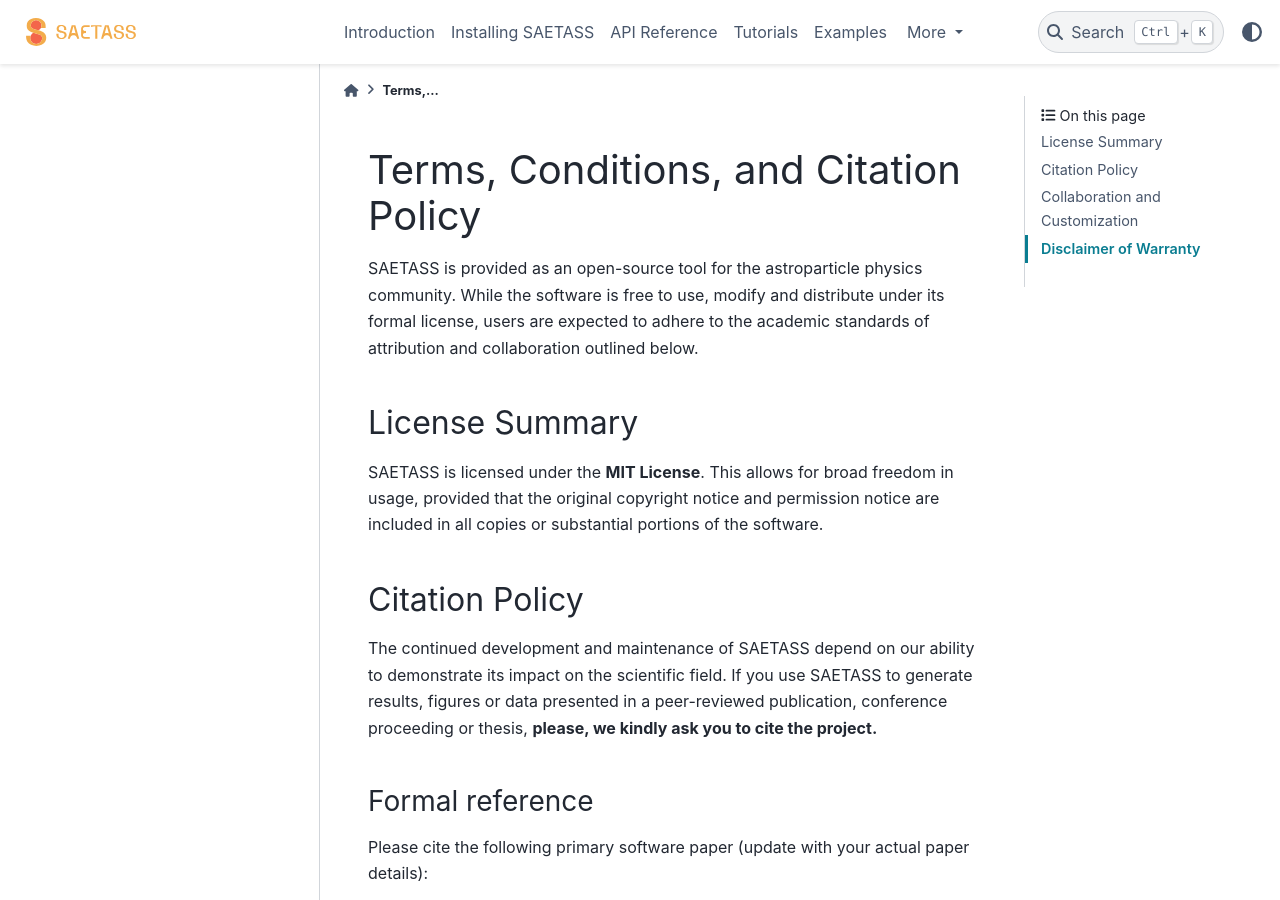
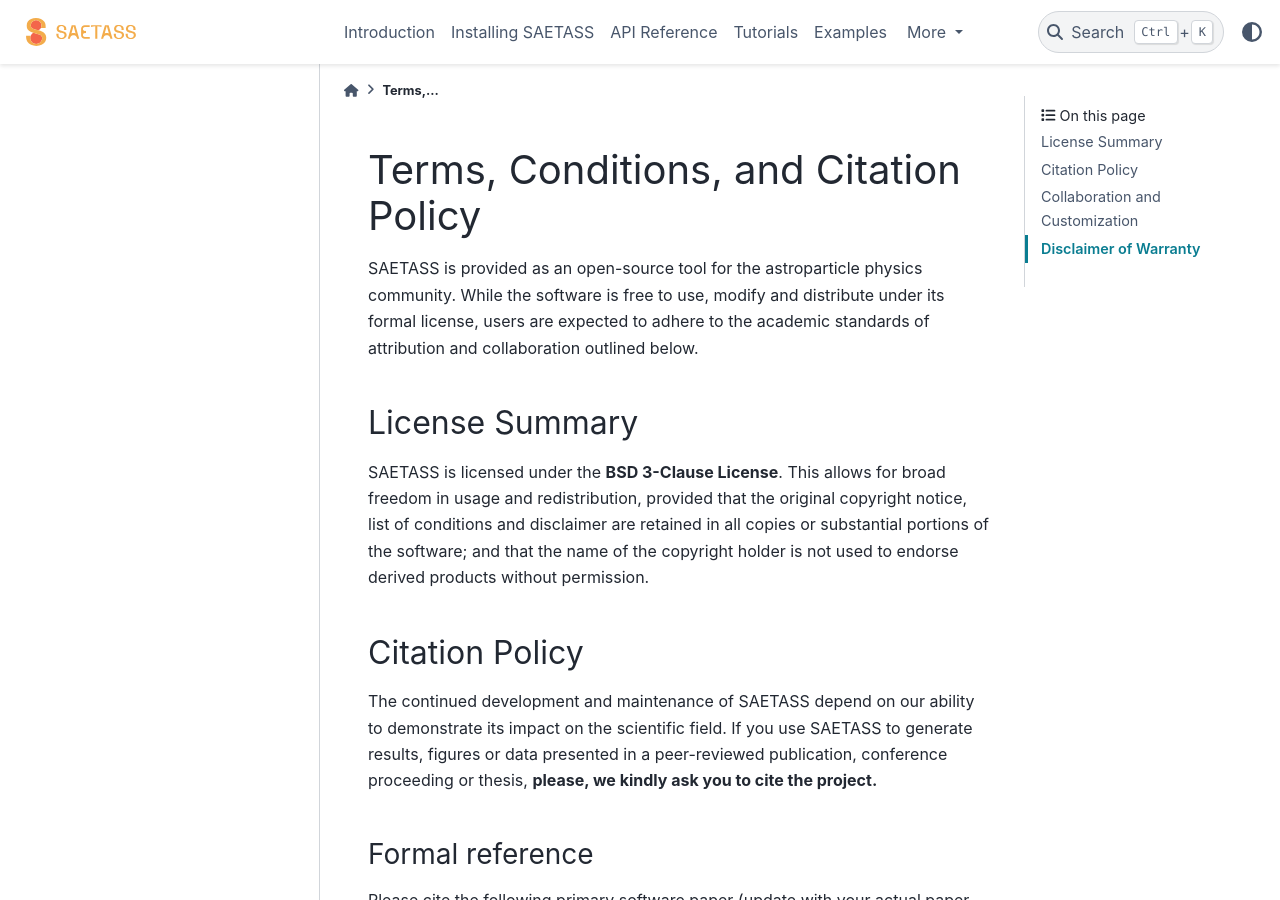
Before and after one commit to jmgarciamorillo/SAETASS, a Sphinx documentation site: the page built from docs/source/terms.rst, in a window 1280 px wide and 900 px high. Built offline with Sphinx 7.4.7 and the PyData theme 0.15.4, drawn with Linux system fonts in a browser that asks for light colours.

Commit message:
Updated SAETASS license

```diff
--- a/docs/source/terms.rst
+++ b/docs/source/terms.rst
@@ -8,7 +8,7 @@ SAETASS is provided as an open-source tool for the astroparticle physics communi
 License Summary
 ---------------
 
-SAETASS is licensed under the **MIT License**. This allows for broad freedom in usage, provided that the original copyright notice and permission notice are included in all copies or substantial portions of the software.
+SAETASS is licensed under the **BSD 3-Clause License**. This allows for broad freedom in usage and redistribution, provided that the original copyright notice, list of conditions and disclaimer are retained in all copies or substantial portions of the software; and that the name of the copyright holder is not used to endorse derived products without permission.
 
 Citation Policy
 ---------------
```
